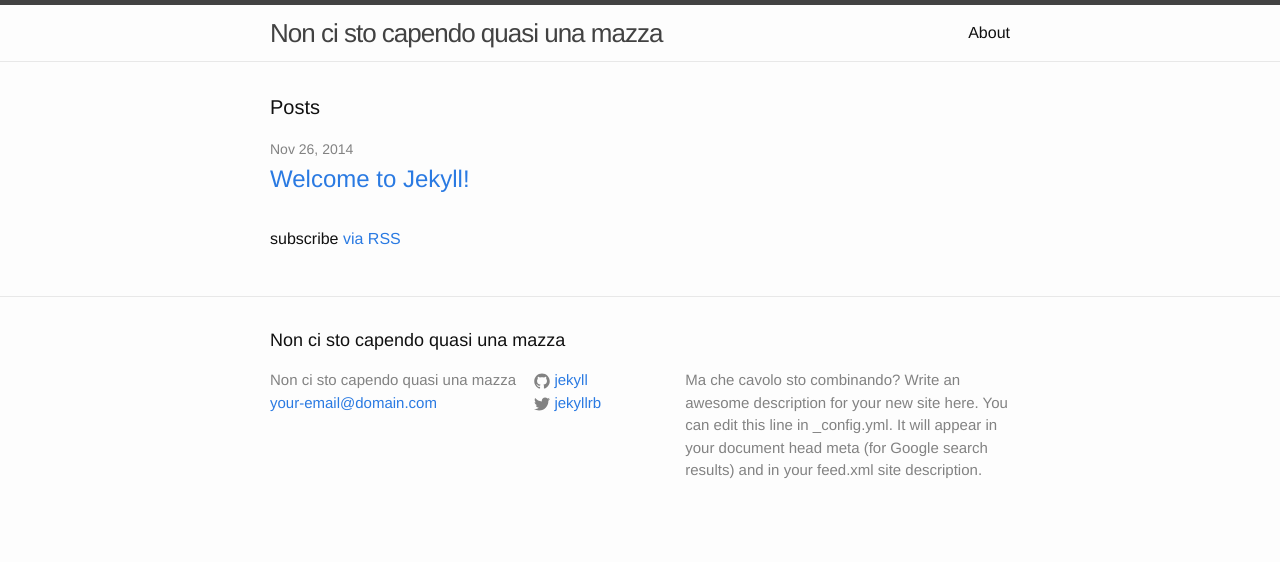
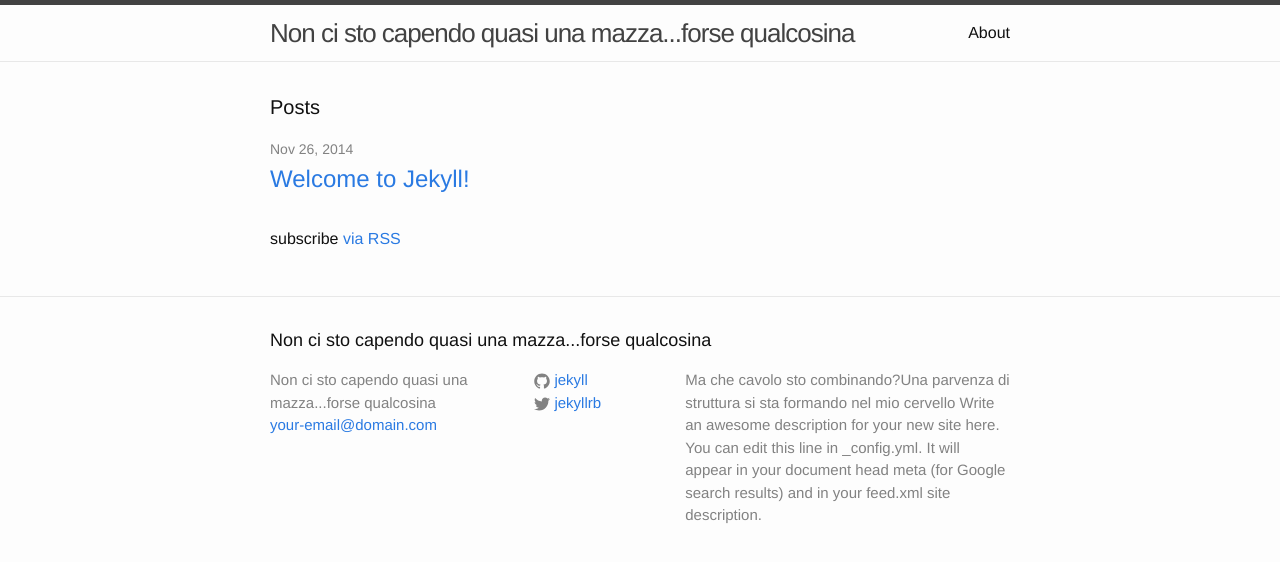
Before and after one commit to mattia78/mattia78.github.io, a Jekyll site: the page built from index.html, in a window 1280 px wide. Shown: the top 562 px of the page. Built offline with Jekyll 4.4.1, drawn with Linux system fonts in a browser that asks for light colours.

Commit message:
Secondo commit

```diff
--- a/_config.yml
+++ b/_config.yml
@@ -1,8 +1,8 @@
 # Site settings
-title: Non ci sto capendo quasi una mazza
+title: Non ci sto capendo quasi una mazza...forse qualcosina
 email: your-email@domain.com
 description: > # this means to ignore newlines until "baseurl:"
-  Ma che cavolo sto combinando?
+  Ma che cavolo sto combinando?Una parvenza di struttura si sta formando nel mio cervello
   Write an awesome description for your new site here. You can edit this
   line in _config.yml. It will appear in your document head meta (for
   Google search results) and in your feed.xml site description.
```
